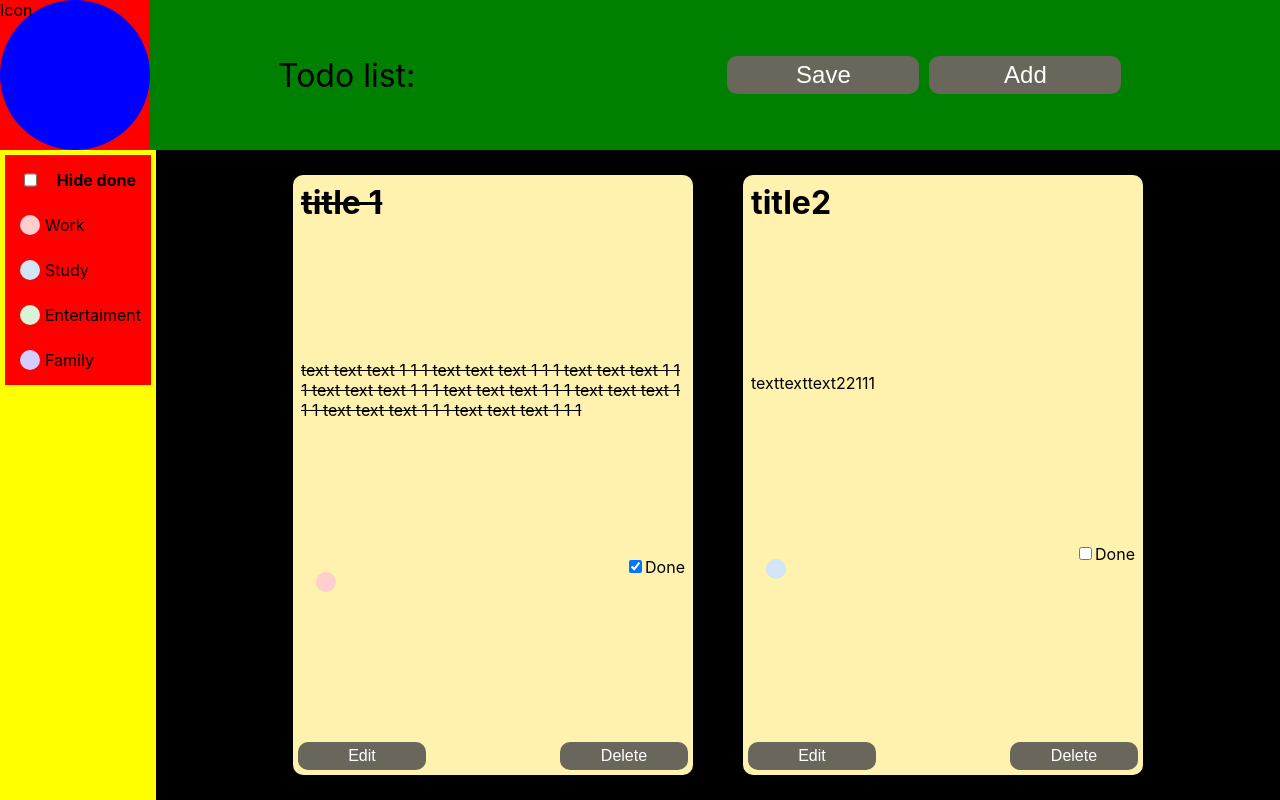
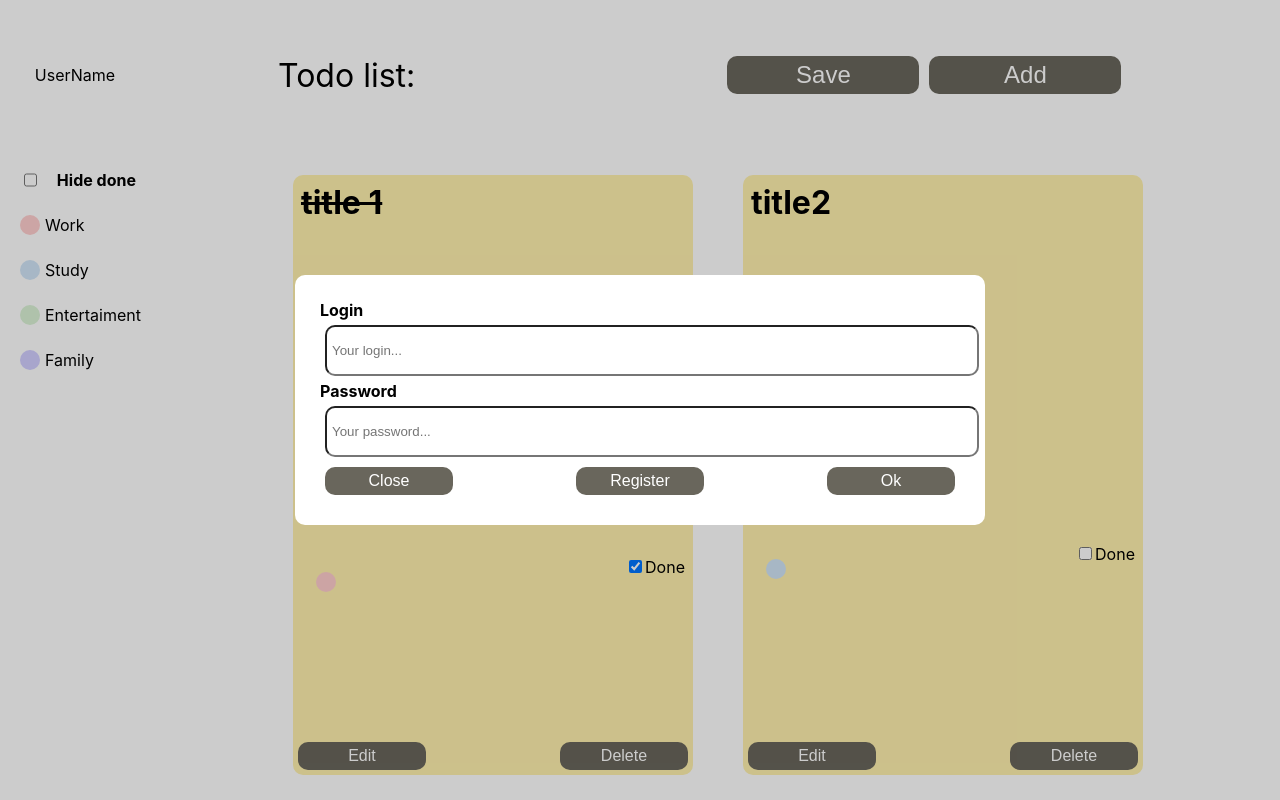
Before and after one commit to Kamrad33/todo_list_app, a React (Create React App) app: page / in a window 1280 px wide. Built offline with nearby package versions, Linux system fonts and the light colour scheme.

Commit message:
Added auth's forms

```diff
--- a/src/App.js
+++ b/src/App.js
@@ -1,6 +1,7 @@
 import React, {useState, useEffect, useRef} from 'react';
 import './styles/App.css';
 import axios from 'axios';
+import logo from './logo.svg';
 import AppContainer from './components/UI/container/AppContainer';
 import AppHeader from './components/UI/header/AppHeader';
 import AppButton from './components/UI/button/AppButton';
@@ -10,6 +11,9 @@ import TaskTag from './components/TaskTag';
 import TagsList from './components/TagsList';
 import TaskItemForm from './components/TaskItemForm';
 import ItemFormContent from './components/ItemFormContent';
+import AuthFormContent from './components/AuthFormContent';
+import RegisterFormContent from './components/RegisterFormContent';
+import AccountFormContent from './components/AccountFormContent';
 import TaskSavesList from './components/TaskSavesList';
 import TaskSave from './components/TaskSave';
 
@@ -20,6 +24,10 @@ function App() {
   const [deleteForm, setDeleteForm] = useState(false);
   const [savesForm, setSavesForm] = useState(false);
   const [saveDialogForm, setSaveDialogForm] = useState(false);
+  const [authForm, setAuthForm] = useState(true);
+  const [authState, setAuthState] = useState(false);
+  const [registerForm, setRegisterForm] = useState(false);
+  const [accountForm, setAccountForm] = useState(false);
   const [saveNameState, setSaveNameState] = useState('');
   const [editedTask, setEditedTask] = useState({});
   const [hideDone, setHideDone] = useState(false);
@@ -28,6 +36,12 @@ function App() {
   const [entertaimentTag, setEntertaimentTag] = useState(false);
   const [familyTag, setFamilyTag] = useState(false);
 
+  const iconSource = logo;
+  const [accountData, setAccountData] = useState({
+    id: 1,
+    user_name: 'Name1',
+    user_password: 'Password'
+  })
   const [tasks, setTasks] = useState(
     [
       { id: 1,
@@ -96,11 +110,30 @@ function App() {
   };
   const clickSavesForm = () =>{
     setSavesForm(!savesForm);
+    setSaveNameState('');
   }
   const clickSaveDialogForm = () =>{
     setSaveDialogForm(!saveDialogForm);
     console.log('save name', saveNameState);
     console.log('save json', tasks);
+    setSaveNameState('');
+      console.log('save name 2', saveNameState);
+  }
+  const clickAuthForm = () => {
+    setAuthForm(!authForm);
+  }
+  const clickRegisterForm = () =>{
+    clickAuthForm();
+    setRegisterForm(!registerForm);
+  }
+  const clickAccountForm = () => {
+    console.log('account');
+    setSavesForm(!savesForm);
+    setAccountForm(!accountForm);
+  }
+  const editAccountFunc = () => {
+    console.log('edit2');
+    clickAccountForm();
   }
 
   const closeEditForm = () =>{
@@ -264,7 +297,10 @@ function App() {
   console.warn('error', error);
 })
 };
-
+  function registerFunc() {
+    console.log('register');
+    setRegisterForm(false);
+  }
 
 
   return (
@@ -273,10 +309,15 @@ function App() {
       <AppHeader>
 
         <div
-          className = 'App_Header_Icon'
-          onClick = {() => clickSavesForm()}>
-          Icon
-        </div>
+          className = 'App_Header_Icon'>
+          {!authState ? (<div
+          onClick = {() => clickSavesForm()}>UserName</div>) :
+          (<div className = 'App_Header_Login'><AppButton
+            color = '#69665c'
+            fontColor = 'white'
+            minWidth = '15vw'
+            onClick = {clickAuthForm}>Log in</AppButton></div>)
+        }</div>
 
         <div className = 'App_Header_Content'>
 
@@ -391,7 +432,8 @@ function App() {
           <TaskSavesList
           saves = {saves}
           formAction = {clickSavesForm}
-          loadAction = {loadSave}/>
+          loadAction = {loadSave}
+          accountAction = {clickAccountForm}/>
         </TaskItemForm>
 
         {/*save dialog form*/}
@@ -403,6 +445,8 @@ function App() {
           <div className = "App_SaveDialogForm">
             <b style = {{flex: '1'}}>Save name: </b>
             <input style = {{flex: '5', width: 'auto', borderRadius: '10px'}}
+              placeholder = 'Insert save name'
+              value = {saveNameState}
               onChange = {e => setSaveNameState(e.target.value)}/>
             <AppButton
             style = {{flex: '1'}}
@@ -413,6 +457,34 @@ function App() {
           </div>
 
         </TaskItemForm>
+        {/*Authorization form*/}
+        <TaskItemForm
+        active = {authForm}
+        setActive = {setAuthForm}
+        fixed = {true}>
+          <AuthFormContent
+          formAction = {clickAuthForm}
+          registerAction = {clickRegisterForm}/>
+        </TaskItemForm>
+        {/*Registration form*/}
+        <TaskItemForm
+        active = {registerForm}
+        setActive = {setRegisterForm}
+        fixed = {true}>
+          <RegisterFormContent
+          formAction = {clickRegisterForm}
+          register = {registerFunc}/>
+        </TaskItemForm>
+
+        {/*Account form*/}
+        <TaskItemForm
+        active = {accountForm}
+        setActive = {setAccountForm}
+        fixed = {true}>
+          <AccountFormContent
+          accountData = {accountData}
+          editAccount = {editAccountFunc}/>
+        </TaskItemForm>
         </div>
 
     </div>
--- /dev/null
+++ b/src/components/AccountFormContent.jsx
@@ -0,0 +1,37 @@
+import React, {useState} from 'react';
+import classes from '../styles/AccountFormContent.module.css';
+import AppButton from './UI/button/AppButton';
+const AccountFormContent = ({accountData, editAccount, ...props}) => {
+
+  const editButton = () => {
+    console.log('edit');
+    editAccount();
+  }
+  return (
+    <div className = {classes.content}>
+
+      <div className = {classes.accountData}>
+        <b>Your login</b>
+        <input
+        className = {classes.input}
+        value = {accountData.user_name}/>
+        <b>Your password</b>
+        <input
+        className = {classes.input}
+        placeholder = 'paadsfadsfssword'
+        />
+      </div>
+
+      <div className = {classes.buttons}>
+        <AppButton
+        color = '#69665c'
+        fontColor = 'white'
+        minWidth = '10vw'
+        onClick ={editButton}>Edit</AppButton>
+      </div>
+
+    </div>
+  );
+};
+
+export default AccountFormContent;
--- /dev/null
+++ b/src/components/AuthFormContent.jsx
@@ -0,0 +1,58 @@
+import React, {useState} from 'react';
+import AppButton from './UI/button/AppButton';
+import classes from '../styles/AuthFormContent.module.css';
+
+const AuthFormContent = ({formAction, loginAction, registerAction, ...props}) => {
+
+  const closeForm = () => {
+    formAction();
+  }
+  const loginForm = () => {
+    loginAction();
+  }
+  const registerForm = () => {
+    registerAction();
+  }
+
+  return (
+    <div className = {classes.content}>
+      <div className = {classes.inputs}>
+      <b>Login</b>
+      <br/>
+        <input
+        placeholder = 'Your login...'
+        className = {classes.input} />
+      <br/>
+      <b>Password</b>
+      <br/>
+        <input
+        placeholder = 'Your password...'
+        className = {classes.input} />
+      </div>
+      <div className = {classes.buttons}>
+        <AppButton
+        color = '#69665c'
+        fontColor = 'white'
+        minWidth = '10vw'
+        onClick ={closeForm}>
+        Close
+        </AppButton>
+        <AppButton
+        color = '#69665c'
+        fontColor = 'white'
+        minWidth = '10vw'
+        onClick ={registerForm}>
+        Register
+        </AppButton>
+        <AppButton
+        color = '#69665c'
+        fontColor = 'white'
+        minWidth = '10vw'>
+        Ok
+        </AppButton>
+      </div>
+    </div>
+  );
+};
+
+export default AuthFormContent;
--- /dev/null
+++ b/src/components/RegisterFormContent.jsx
@@ -0,0 +1,49 @@
+import React, {useState} from 'react';
+import AppButton from './UI/button/AppButton';
+import classes from '../styles/AuthFormContent.module.css';
+
+const RegisterFormContent = ({formAction, loginAction, register, ...props}) => {
+
+  const closeForm = () => {
+    formAction();
+  }
+  const registerButton = () => {
+    register();
+  }
+
+  return (
+    <div className = {classes.content}>
+      <div className = {classes.inputs}>
+      <b>Login</b>
+      <br/>
+        <input
+        placeholder = 'Insert login...'
+        className = {classes.input} />
+      <br/>
+      <b>Password</b>
+      <br/>
+        <input
+        placeholder = 'Insert password...'
+        className = {classes.input} />
+      </div>
+      <div className = {classes.buttons}>
+        <AppButton
+        color = '#69665c'
+        fontColor = 'white'
+        minWidth = '10vw'
+        onClick ={closeForm}>
+        Close
+        </AppButton>
+        <AppButton
+        color = '#69665c'
+        fontColor = 'white'
+        minWidth = '10vw'
+        onClick = {registerButton}>
+        Register
+        </AppButton>
+      </div>
+    </div>
+  );
+};
+
+export default RegisterFormContent;
--- a/src/components/UI/button/AppButton.jsx
+++ b/src/components/UI/button/AppButton.jsx
@@ -1,7 +1,7 @@
 import React, {useState} from 'react';
 import classes from './AppButton.module.css';
 
-const AppButton = ({size, color, fontColor, minWidth, children, ...props}) =>{
+const AppButton = ({size, color, fontColor, minWidth, maxWidth, children, ...props}) =>{
   return (
     <button {...props}
     className={classes.myButton}
@@ -9,7 +9,8 @@ const AppButton = ({size, color, fontColor, minWidth, children, ...props}) =>{
       fontSize: size,
       backgroundColor: color,
       color: fontColor,
-      minWidth: minWidth}}>
+      minWidth: minWidth,
+      maxWidth: maxWidth}}>
     {children}
     </button>
   );
--- a/src/components/UI/header/AppHeader.module.css
+++ b/src/components/UI/header/AppHeader.module.css
@@ -1,5 +1,4 @@
 .myHeader{
-  background-color: red;
   display: flex;
   margin: auto;
   height: auto;
@@ -8,7 +7,6 @@
 
 @media screen and (max-width: 420px) {
   .myHeader{
-    background-color: green;
     display: flex;
     flex-direction: column;
     margin: auto;
--- /dev/null
+++ b/src/styles/AccountFormContent.module.css
@@ -0,0 +1,24 @@
+.content {
+ display: flex;
+ justify-content: center;
+ align-items: center;
+ flex-direction: column;
+ width: 100%;
+}
+
+.accountData{
+  display: flex;
+  align-items: center;
+  flex-direction: column;
+  width: 100%;
+}
+.input{
+  width: 100%;
+  margin: 5px;
+  padding: 5px;
+  border-radius: 10px;
+}
+
+.buttons {
+
+}
--- a/src/styles/App.css
+++ b/src/styles/App.css
@@ -1,15 +1,17 @@
+.App{
+  background: white;
+}
 .App_Header{
 
 }
+
 .App_Header_Content {
-
-  background-color: green;
   width: 100%;
   display: flex;
   justify-content: space-between;
+}
 
-}
-.App_Header_Content_Text{
+.App_Header_Content_Text {
   margin: auto;
   display: flex;
   font-size: 200%;
@@ -18,6 +20,7 @@
   height: 100%;
   align-items: center;
 }
+
 .App_Header_Buttons {
   margin: auto;
   display: flex;
@@ -26,23 +29,33 @@
   height: 100%;
   align-items: center;
 }
-.App_Header_Icon{
-  background-color: blue;
+
+.App_Header_Icon {
   min-width: 150px;
   min-height: 150px;
-  flex: 0 0 100px;
   border-radius: 50%;
+  display: flex;
+  justify-content: center;
+  align-items: center;
+
 }
-.App_DeleteForm_Content{
-display: flex;
-justify-content: space-between;
-align-items: baseline;
+.App_Header_Login{
+  font-size: 150%;
+  width: 100%;
+  align-items: center;
+  justify-content: center;
 }
+
+.App_DeleteForm_Content {
+  display: flex;
+  justify-content: space-between;
+  align-items: baseline;
+}
+
 .App_TaskItems{
   display: flex;
   flex-wrap: wrap;
   justify-content: center;
-  background: black;
   width: 100%;
   height: auto;
 }
@@ -53,7 +66,6 @@ align-items: baseline;
 }
 
 .App_Content {
-  background-color: yellow;
   display: flex;
   margin: auto;
   height: calc(100vh - 150px);
@@ -68,7 +80,6 @@ align-items: baseline;
 @media screen and (max-width: 420px) {
 
   .App_Header_Content {
-    background-color: yellow;
     width: 100%;
     display: flex;
     flex-direction: column;
@@ -77,7 +88,6 @@ align-items: baseline;
   }
 
   .App_Content {
-    background-color: red;
     display: flex;
     flex-direction: column;
     width: auto;
@@ -108,7 +118,6 @@ align-items: baseline;
 
   .App_TagBar {
   display: flex;
-  background: green;
   }
 
   .App_DeleteForm_Content{
@@ -121,6 +130,14 @@ align-items: baseline;
     display: flex;
     justify-content: center;
     flex-wrap: wrap;
+  }
+
+  .App_Header_Login{
+    display: flex;
+    width: 100%;
+    font-size: 200%;
+    align-items: center;
+    justify-content: center;
   }
 }
 /*.App {
--- /dev/null
+++ b/src/styles/AuthFormContent.module.css
@@ -0,0 +1,24 @@
+.content{
+    margin: auto;
+    display: flex;
+    flex-direction: column;
+    align-items:  center;
+    width: auto;
+}
+
+.inputs{
+  width: 100%;
+}
+.input{
+  margin: 5px;
+  padding: 5px;
+  width: 100%;
+  height: auto;
+  min-height: 5ch;
+  border-radius: 10px;
+}
+.buttons{
+  width: 100%;
+  display: flex;
+  justify-content: space-between;
+}
--- a/src/styles/TagsList.module.css
+++ b/src/styles/TagsList.module.css
@@ -1,21 +1,24 @@
 .content{
-  background: red;
+
 }
+
 .hideContent{
   margin: 15px;
   display: flex;
   justify-content: space-between;
 }
+
 .hideInput{
 
 }
+
 .hideText{
   font-weight: bold;
 }
 
+
 @media screen and (max-width: 420px){
   .content{
-    background: green;
     display: flex;
     flex-direction: row;
     flex-wrap: wrap;
```
Also changed, not shown: src/components/TaskSavesList.jsx (+14 -3 lines), src/styles/TaskSave.module.css (+21 -0 lines).
